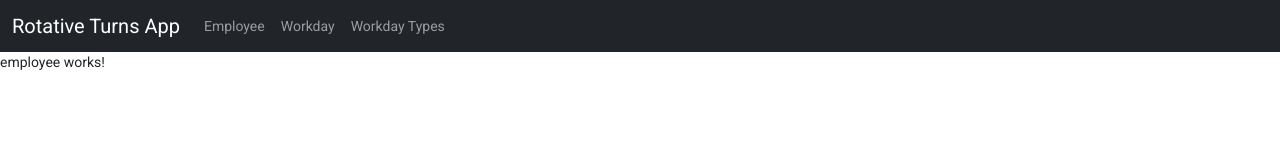
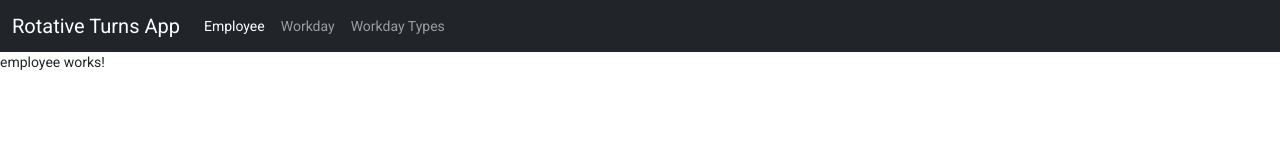
Before and after one commit to JIVitian/rotative-turns-app, an Angular app: page /employee in a window 1280 px wide. Shown: the top 160 px of the page. Built offline with nearby package versions, Linux system fonts and the light colour scheme.

Commit message:
Routing fixed

```diff
--- a/src/app/components/navbar/navbar.component.html
+++ b/src/app/components/navbar/navbar.component.html
@@ -23,7 +23,7 @@
         <li class="nav-item">
           <a
             class="nav-link"
-            routerLink="/employees"
+            routerLink="/employee"
             routerLinkActive="active"
             ariaCurrentWhenActive="page"
             >Employee</a
@@ -32,7 +32,7 @@
         <li class="nav-item">
           <a
             class="nav-link"
-            routerLink="/workdays"
+            routerLink="/workday"
             [routerLinkActiveOptions]="{ exact: true }"
             routerLinkActive="active"
             ariaCurrentWhenActive="page"
@@ -42,7 +42,7 @@
         <li class="nav-item">
           <a
             class="nav-link"
-            routerLink="/workdays/types"
+            routerLink="/workday/type"
             routerLinkActive="active"
             ariaCurrentWhenActive="page"
             >Workday Types</a
--- a/src/app/modules/workday-type/workday-type-routing.module.ts
+++ b/src/app/modules/workday-type/workday-type-routing.module.ts
@@ -1,10 +1,16 @@
 import { NgModule } from '@angular/core';
 import { RouterModule, Routes } from '@angular/router';
+import { WorkdayTypeComponent } from './workday-type.component';
 
-const routes: Routes = [];
+const routes: Routes = [
+  {
+    path: '',
+    component: WorkdayTypeComponent,
+  },
+];
 
 @NgModule({
   imports: [RouterModule.forChild(routes)],
-  exports: [RouterModule]
+  exports: [RouterModule],
 })
-export class WorkdayTypeRoutingModule { }
+export class WorkdayTypeRoutingModule {}
```
